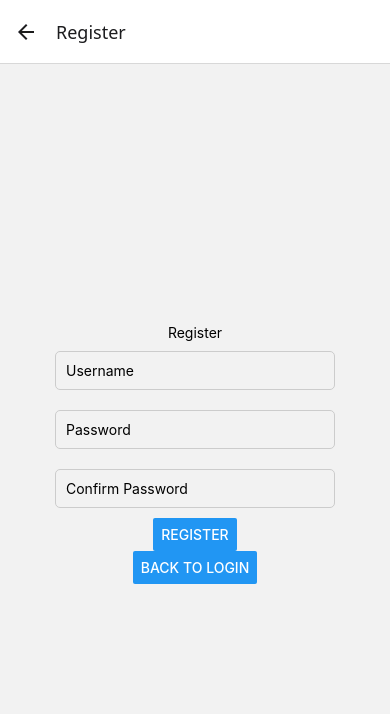
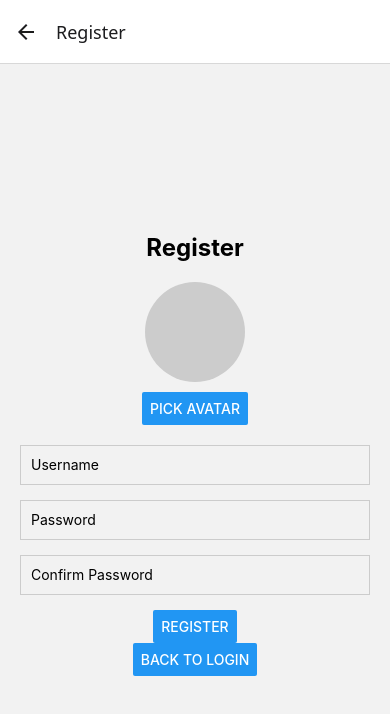
Before and after one commit to Jonssoni/PappaliigaApp, a React Native app in the folder PappaliigaApp/: screen /Register in a window 390 px wide. Shown: the top 714 px of the page. Built offline with nearby package versions, Linux system fonts and the light colour scheme.

Commit message:
bottomtabnavigation etc.

```diff
--- a/PappaliigaApp/App.js
+++ b/PappaliigaApp/App.js
@@ -1,21 +1,52 @@
 import React from "react";
 import { NavigationContainer } from "@react-navigation/native";
 import { createStackNavigator } from "@react-navigation/stack";
+import { createBottomTabNavigator } from "@react-navigation/bottom-tabs"; // Import bottom tabs
 import LoginPage from "./Pages/LoginPage";
 import MainPage from "./Pages/MainPage";
 import RegisterPage from "./Pages/RegisterPage";
 import { AuthProvider } from "./Context/AuthContext";
+import { Ionicons } from "@expo/vector-icons"; // For using icons in tabs
 
 const Stack = createStackNavigator();
+const Tab = createBottomTabNavigator(); // Bottom tab navigator
 
+// Bottom Tab Navigator
+function TabNavigator() {
+  return (
+    <Tab.Navigator
+      initialRouteName="Main"
+      screenOptions={({ route }) => ({
+        tabBarIcon: ({ focused, color, size }) => {
+          let iconName;
+          if (route.name === "Main") {
+            iconName = focused ? "home" : "home-outline";
+          }
+          return <Ionicons name={iconName} size={size} color={color} />;
+        },
+        tabBarActiveTintColor: "tomato",
+        tabBarInactiveTintColor: "gray",
+      })}
+    >
+      <Tab.Screen name="Main" component={MainPage} />
+      {/* You can add more screens here for bottom navigation */}
+    </Tab.Navigator>
+  );
+}
+
+// Stack Navigator (for Login/Register screens)
 export default function App() {
   return (
     <AuthProvider>
       <NavigationContainer>
         <Stack.Navigator initialRouteName="Login">
           <Stack.Screen name="Login" component={LoginPage} />
-          <Stack.Screen name="Main" component={MainPage} />
           <Stack.Screen name="Register" component={RegisterPage} />
+          <Stack.Screen
+            name="Main"
+            component={TabNavigator} // Using the TabNavigator here
+            options={{ headerShown: false }} // Hide header for bottom tab screens
+          />
         </Stack.Navigator>
       </NavigationContainer>
     </AuthProvider>
--- a/PappaliigaApp/Context/AuthContext.js
+++ b/PappaliigaApp/Context/AuthContext.js
@@ -6,32 +6,59 @@ export const AuthProvider = ({ children }) => {
   const [users, setUsers] = useState([]); // Store registered users
   const [currentUser, setCurrentUser] = useState(null); // Store the logged-in user
 
+  // Register function
   const register = (username, password) => {
     const existingUser = users.find((user) => user.username === username);
     if (existingUser) {
       return { success: false, message: "Username already exists!" };
     }
-    setUsers([...users, { username, password }]);
+
+    const newUser = { username, password, avatar: null }; // Default avatar is null
+    setUsers([...users, newUser]); // Add new user to the list
     return { success: true };
   };
 
+  // Login function
   const login = (username, password) => {
     const user = users.find(
       (user) => user.username === username && user.password === password
     );
     if (user) {
-      setCurrentUser(user);
+      setCurrentUser(user); // Set current logged-in user
       return { success: true };
     }
     return { success: false, message: "Invalid username or password!" };
   };
 
+  // Logout function
   const logout = () => {
-    setCurrentUser(null);
+    setCurrentUser(null); // Set currentUser to null
+  };
+
+  // Update avatar (for example, after selecting an image)
+  const updateAvatar = (avatarUri) => {
+    if (currentUser) {
+      const updatedUser = { ...currentUser, avatar: avatarUri };
+      setCurrentUser(updatedUser); // Update current user's avatar
+      setUsers(
+        users.map((user) =>
+          user.username === currentUser.username ? updatedUser : user
+        )
+      );
+    }
   };
 
   return (
-    <AuthContext.Provider value={{ users, currentUser, register, login, logout }}>
+    <AuthContext.Provider
+      value={{
+        users,
+        currentUser,
+        register,
+        login,
+        logout,
+        updateAvatar,
+      }}
+    >
       {children}
     </AuthContext.Provider>
   );
--- a/PappaliigaApp/Pages/MainPage.js
+++ b/PappaliigaApp/Pages/MainPage.js
@@ -1,20 +1,66 @@
-import React, { useContext } from "react";
-import { View, Text, Button } from "react-native";
-import { AuthContext } from "../Context/AuthContext"; // Use correct context import
+import React, { useContext } from 'react';
+import { View, Text, Image, Button, StyleSheet } from 'react-native';
+import { Ionicons } from '@expo/vector-icons';
+import { AuthContext } from '../Context/AuthContext';
 
-export default function MainScreen({ navigation }) {
-  const { currentUser, logout } = useContext(AuthContext); // Use useContext hook with AuthContext
+export default function MainPage({ navigation }) {
+  const { currentUser } = useContext(AuthContext); // Get currentUser data from context
+
+  if (!currentUser) {
+    return (
+      <View style={styles.container}>
+        <Text>Loading...</Text>
+      </View>
+    );
+  }
 
   return (
-    <View>
-      {currentUser ? (
-        <View>
-          <Text>Welcome, {currentUser.username}!</Text>
-          <Button title="Logout" onPress={() => { logout(); navigation.navigate("Login"); }} />
-        </View>
-      ) : (
-        <Text>Please log in first</Text>
-      )}
+    <View style={styles.container}>
+      <Text style={styles.title}>Profile</Text>
+
+      {/* Avatar */}
+      <View style={styles.avatarContainer}>
+        {currentUser.avatar ? (
+          <Image source={{ uri: currentUser.avatar }} style={styles.avatar} />
+        ) : (
+          <Ionicons name="person-circle-outline" size={100} color="gray" />
+        )}
+      </View>
+
+      {/* Username */}
+      <Text style={styles.username}>{currentUser.username}</Text>
+
+      {/* Button for other actions like editing profile */}
+      <Button title="Edit Profile" onPress={() => { /* Handle Edit Profile */ }} />
+
+      {/* You can add more profile-related info or buttons here */}
     </View>
   );
 }
+
+const styles = StyleSheet.create({
+  container: {
+    flex: 1,
+    justifyContent: 'center',
+    alignItems: 'center',
+    padding: 16,
+  },
+  title: {
+    fontSize: 24,
+    fontWeight: 'bold',
+    marginBottom: 20,
+  },
+  avatarContainer: {
+    marginBottom: 20,
+  },
+  avatar: {
+    width: 100,
+    height: 100,
+    borderRadius: 50,
+  },
+  username: {
+    fontSize: 20,
+    fontWeight: 'bold',
+    marginBottom: 20,
+  },
+});
--- a/PappaliigaApp/Pages/RegisterPage.js
+++ b/PappaliigaApp/Pages/RegisterPage.js
@@ -1,13 +1,38 @@
 import React, { useState, useContext } from "react";
-import { View, Text, TextInput, Button } from "react-native";
-import styles from "../Styles/Loginstyles";
+import { View, Text, TextInput, Button, Image, StyleSheet } from "react-native";
 import { AuthContext } from "../Context/AuthContext";
+import * as ImagePicker from 'expo-image-picker'; // Import expo-image-picker
+import styles from "../Styles/Registerstyle";
+
+
 
 export default function RegisterPage({ navigation }) {
   const [username, setUsername] = useState("");
   const [password, setPassword] = useState("");
   const [confirmPassword, setConfirmPassword] = useState("");
+  const [avatar, setAvatar] = useState(null); // State for storing avatar
   const { register } = useContext(AuthContext);
+
+  // Function to open image picker
+  const pickAvatar = async () => {
+    const permissionResult = await ImagePicker.requestMediaLibraryPermissionsAsync();
+
+    if (permissionResult.granted === false) {
+      alert("Permission to access camera roll is required!");
+      return;
+    }
+
+    const pickerResult = await ImagePicker.launchImageLibraryAsync({
+      mediaTypes: ImagePicker.MediaTypeOptions.Images,
+      allowsEditing: true,
+      aspect: [1, 1],
+      quality: 1,
+    });
+
+    if (!pickerResult.canceled) {
+      setAvatar(pickerResult.assets[0].uri); // Set the selected avatar URI
+    }
+  };
 
   const handleRegister = () => {
     if (!username || !password || !confirmPassword) {
@@ -28,6 +53,17 @@ export default function RegisterPage({ navigation }) {
   return (
     <View style={styles.container}>
       <Text style={styles.title}>Register</Text>
+
+      {/* Avatar section */}
+      <View style={styles.avatarContainer}>
+        {avatar ? (
+          <Image source={{ uri: avatar }} style={styles.avatar} />
+        ) : (
+          <View style={styles.defaultAvatar}></View>
+        )}
+        <Button title="Pick Avatar" onPress={pickAvatar} />
+      </View>
+
       <TextInput
         placeholder="Username"
         style={styles.input}
--- a/PappaliigaApp/Styles/Loginstyles.js
+++ b/PappaliigaApp/Styles/Loginstyles.js
@@ -17,8 +17,8 @@ export default StyleSheet.create({
     borderColor: "#ccc",
   },
   logo: {
-    width: 100,
-    height: 100,
+    width: 300,
+    height: 350,
     marginBottom: 20,
   },
 });
--- a/PappaliigaApp/Styles/Registerstyle.js
+++ b/PappaliigaApp/Styles/Registerstyle.js
@@ -1,20 +1,40 @@
 import { StyleSheet } from "react-native";
 
-const styles = StyleSheet.create({
+export default StyleSheet.create({
   container: {
     flex: 1,
     justifyContent: 'center',
     alignItems: 'center',
-      padding: 16,
+    padding: 20,
+  },
+  title: {
+    fontSize: 24,
+    fontWeight: 'bold',
+    marginBottom: 20,
   },
   input: {
     width: '100%',
-      padding: 10,
-      marginVertical: 10,
+    height: 40,
+    borderColor: '#ccc',
     borderWidth: 1,
-      borderColor: '#ccc',
-      borderRadius: 5,
+    marginBottom: 15,
+    paddingLeft: 10,
+  },
+  avatarContainer: {
+    marginBottom: 20,
+    alignItems: 'center',
+  },
+  avatar: {
+    width: 100,
+    height: 100,
+    borderRadius: 50,
+    marginBottom: 10,
+  },
+  defaultAvatar: {
+    width: 100,
+    height: 100,
+    borderRadius: 50,
+    backgroundColor: '#ccc',
+    marginBottom: 10,
   },
 });
-
-  export default styles;
--- a/PappaliigaApp/package.json
+++ b/PappaliigaApp/package.json
@@ -11,17 +11,19 @@
   "dependencies": {
     "@react-native-firebase/app": "^19.0.0",
     "@react-native-firebase/auth": "^19.0.0",
+    "@react-navigation/bottom-tabs": "^7.2.0",
     "@react-navigation/native": "^7.0.14",
     "@react-navigation/stack": "^7.1.1",
     "expo": "~52.0.24",
+    "expo-image-picker": "~16.0.3",
     "expo-status-bar": "~2.0.0",
     "react": "18.3.1",
     "react-native": "0.76.5",
     "react-native-dotenv": "^3.4.11",
     "react-native-gesture-handler": "^2.21.2",
     "react-native-reanimated": "^3.16.6",
-    "react-native-safe-area-context": "^5.1.0",
-    "react-native-screens": "^4.4.0"
+    "react-native-safe-area-context": "4.12.0",
+    "react-native-screens": "~4.4.0"
   },
   "devDependencies": {
     "@babel/core": "^7.20.0",
```
Also changed, not shown: 1 other file (tests, documents, lock files or other folders). Lines whose indentation alone changed are shown as unchanged.
